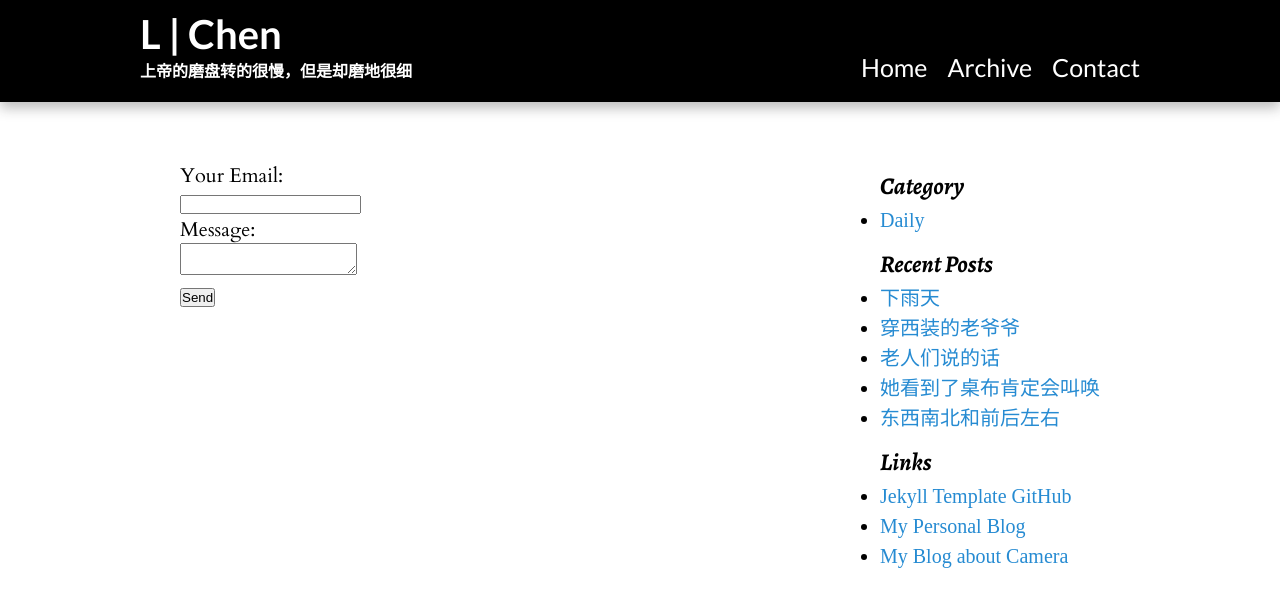
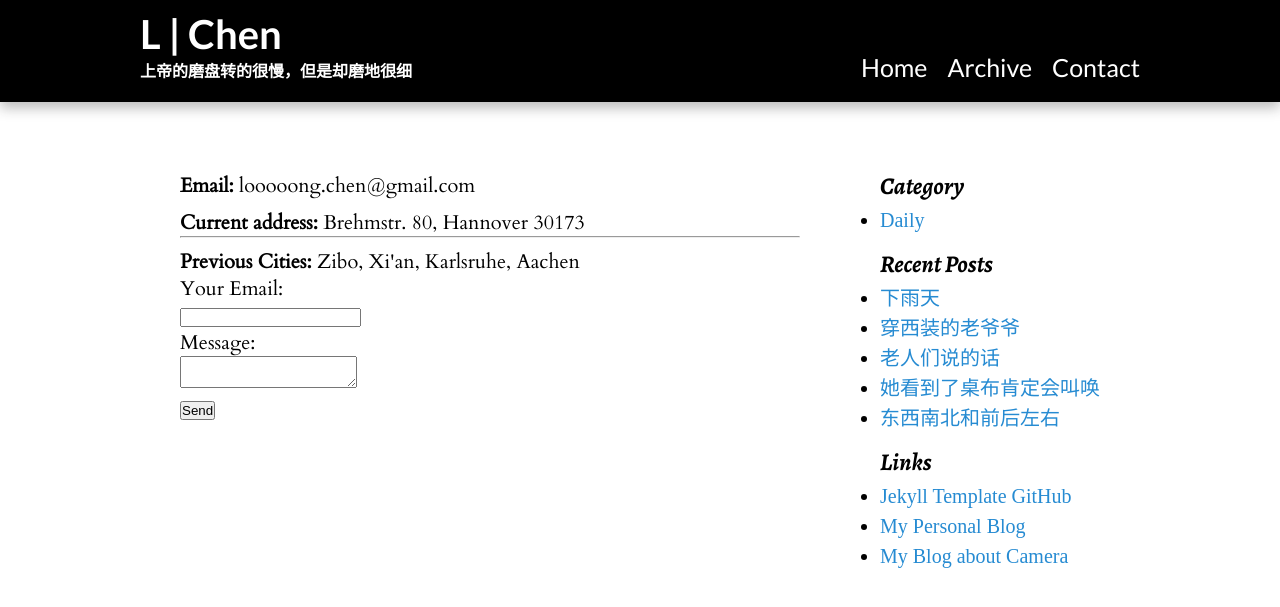
Before and after one commit to runningUnicorn/runningUnicorn.github.io, a Jekyll site: the page built from contact.html, in a window 1280 px wide. Shown: the top 607 px of the page. Built offline with Jekyll 4.4.1, drawn with Linux system fonts in a browser that asks for light colours; some web fonts are replaced.

Commit message:
Update contact.html

```diff
--- a/contact.html
+++ b/contact.html
@@ -1,6 +1,10 @@
 ---
 layout: default
 ---
+<p><b>Email: </b>looooong.chen@gmail.com</p>
+<p><b>Current address: </b>Brehmstr. 80, Hannover 30173</p>
+<hr>
+<p><b>Previous Cities: </b>Zibo, Xi'an, Karlsruhe, Aachen</p>
 
 <form action="http://formspree.io/looooong.chen@gmail.com" method="post">
   Your Email:<br>
```
